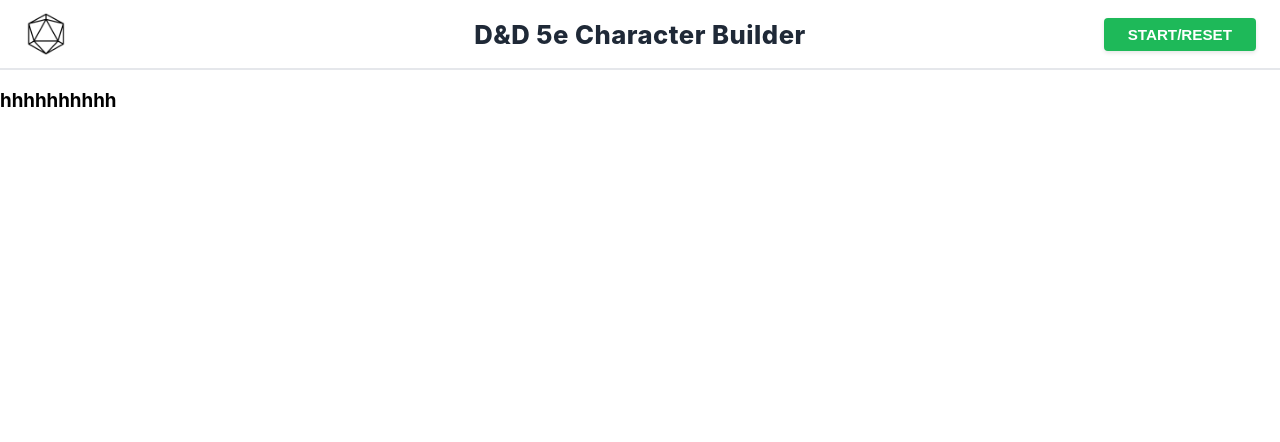
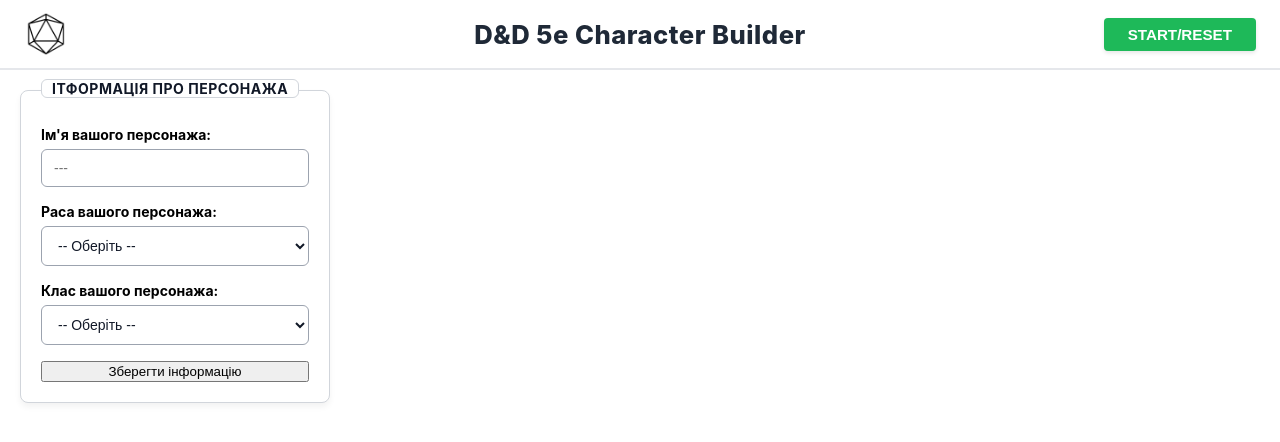
Before and after one commit to Benj1r00/CharacterBuilder, a React (Create React App) app: page /character-builder in a window 1280 px wide. Shown: the top 442 px of the page. Built offline with nearby package versions, Linux system fonts and the light colour scheme.

Commit message:
add first form

```diff
--- a/package.json
+++ b/package.json
@@ -10,6 +10,7 @@
     "@testing-library/user-event": "^13.5.0",
     "react": "^19.2.7",
     "react-dom": "^19.2.7",
+    "react-hook-form": "^7.81.0",
     "react-redux": "^9.3.0",
     "react-router-dom": "^7.18.1",
     "react-scripts": "5.0.1",
--- /dev/null
+++ b/src/components/CharacterInfo.css
@@ -0,0 +1,75 @@
+.info-panel-wrapper {
+  position: relative;
+  background-color: #ffffff;
+  border: 1px solid #d1d5db;
+  border-radius: 8px;
+  padding: 35px 20px 20px 20px;
+  width: 100%;
+  min-width: 280px;
+  box-shadow: 0 4px 6px rgba(0, 0, 0, 0.05);
+  font-family: -apple-system, BlinkMacSystemFont, "Segoe UI", Roboto, Helvetica, Arial, sans-serif;
+  box-sizing: border-box;
+}
+
+.panel-badge {
+  position: absolute;
+  top: -12px;
+  left: 20px;
+  background-color: #ffffff;
+  padding: 0 10px;
+  font-weight: 700;
+  font-size: 14px;
+  border: 1px solid #d1d5db;
+  border-radius: 6px;
+  text-transform: uppercase;
+  color: #111827;
+  letter-spacing: 0.5px;
+}
+
+.info-form {
+  display: flex;
+  flex-direction: column;
+  gap: 16px;
+}
+
+.form-group {
+  display: flex;
+  flex-direction: column;
+  gap: 6px;
+}
+
+.label-row {
+  display: flex;
+  justify-content: space-between;
+  align-items: flex-end;
+}
+
+.form-label {
+  font-weight: 700;
+  font-size: 14px;
+  color: #000000;
+}
+
+.form-control {
+  padding: 10px 12px;
+  border: 1px solid #9ca3af;
+  border-radius: 6px;
+  font-size: 14px;
+  width: 100%;
+  box-sizing: border-box;
+  background-color: #ffffff;
+  color: #111827;
+  transition: border-color 0.2s ease;
+}
+
+.form-control:focus {
+  outline: none;
+  border-color: #3b82f6;
+  box-shadow: 0 0 0 1px #3b82f6;
+}
+
+.error-text {
+  color: #ef4444;
+  font-size: 12px;
+  margin-top: -2px;
+}
--- /dev/null
+++ b/src/components/CharacterInfo.js
@@ -0,0 +1,66 @@
+import React from 'react';
+import { useForm } from 'react-hook-form';
+import { RACES } from '../constant/races';
+import { CLASSES } from '../constant/classes';
+import './CharacterInfo.css'
+
+export default function CharacterInfo(){
+    const {register, handleSubmit, formState: { errors },} = useForm({defaultValues: {characterName: '', race: '', characterClass: ''}});
+
+    const onSubmit = (data) => {
+        console.log(data);
+    }
+
+    return(
+        <div className='info-panel-wrapper'>
+            <div className='panel-badge'>Ітформація про персонажа</div>
+            <form className='info-form' onSubmit={handleSubmit(onSubmit)}>
+                <div className='form-group'>
+                    <label className='form-label' htmlFor='characterName'>Ім'я вашого персонажа:</label>
+                    <input
+                    className='form-control'
+                    id="characterName"
+                    placeholder="---"
+                    {...register('characterName', {
+                        required: "Ім'я є обов'язковим",
+                        minLength: { value: 2, message: "Мінімум 2 символи" }
+                    })}/>
+                    {errors.characterName && <span className="error-text">{errors.characterName.message}</span>}
+                </div>
+
+                <div className='form-group'>
+                    <label className='form-label' htmlFor="race">Раса вашого персонажа:</label>
+                    <select
+                    className='form-control'
+                    id="race"
+                    {...register("race",{required: "Виберіть расу"})}>
+                        <option value="">-- Оберіть --</option>
+                        {Object.entries(RACES).map(([raceKey, raceData]) => (
+                            <option key={raceKey} value={raceKey}>
+                                {raceData.name}
+                            </option>))}
+                    </select>
+                    {errors.race && <span className="error-text">{errors.race.message}</span>}
+                </div>
+
+                <div className='form-group'>
+                    <label className='form-label' htmlFor="characterClass">Клас вашого персонажа:</label>
+                    <select
+                    className='form-control'
+                    id="characterClass"
+                    {...register("characterClass",{required: "Виберіть клас"})}>
+                        <option value="">-- Оберіть --</option>
+                            {Object.entries(CLASSES).map(([classKey, classData]) => (
+                            <option key={classKey} value={classKey}>
+                                {classData.name}
+                            </option>))}
+                    </select>
+                    {errors.characterClass && <span className="error-text">{errors.characterClass.message}</span>}
+                </div>
+                <button type="submit">
+                    Зберегти інформацію
+                </button>
+            </form>
+        </div>
+    );
+}
--- /dev/null
+++ b/src/constant/classes.js
@@ -0,0 +1,80 @@
+export const CLASSES = {
+  artificer: {
+    name: 'Винахідник',
+    hit_die: 8,
+    saving_throws: ['constitution', 'intelligence'],
+    primary_ability: ['intelligence']
+  },
+  barbarian: {
+    name: 'Варвар',
+    hit_die: 12,
+    saving_throws: ['strength', 'constitution'],
+    primary_ability: ['strength']
+  },
+  bard: {
+    name: 'Бард',
+    hit_die: 8,
+    saving_throws: ['dexterity', 'charisma'],
+    primary_ability: ['charisma']
+  },
+  cleric: {
+    name: 'Жрець',
+    hit_die: 8,
+    saving_throws: ['wisdom', 'charisma'],
+    primary_ability: ['wisdom']
+  },
+  druid: {
+    name: 'Друїд',
+    hit_die: 8,
+    saving_throws: ['intelligence', 'wisdom'],
+    primary_ability: ['wisdom']
+  },
+  fighter: {
+    name: 'Воїн',
+    hit_die: 10,
+    saving_throws: ['strength', 'constitution'],
+    primary_ability: ['strength', 'dexterity']
+  },
+  monk: {
+    name: 'Монах',
+    hit_die: 8,
+    saving_throws: ['strength', 'dexterity'],
+    primary_ability: ['dexterity', 'wisdom']
+  },
+  paladin: {
+    name: 'Паладин',
+    hit_die: 10,
+    saving_throws: ['wisdom', 'charisma'],
+    primary_ability: ['strength', 'charisma']
+  },
+  ranger: {
+    name: 'Слідопит',
+    hit_die: 10,
+    saving_throws: ['strength', 'dexterity'],
+    primary_ability: ['dexterity', 'wisdom']
+  },
+  rogue: {
+    name: 'Шахрай',
+    hit_die: 8,
+    saving_throws: ['dexterity', 'intelligence'],
+    primary_ability: ['dexterity']
+  },
+  sorcerer: {
+    name: 'Чародій',
+    hit_die: 6,
+    saving_throws: ['constitution', 'charisma'],
+    primary_ability: ['charisma']
+  },
+  warlock: {
+    name: 'Чаклун',
+    hit_die: 8,
+    saving_throws: ['wisdom', 'charisma'],
+    primary_ability: ['charisma']
+  },
+  wizard: {
+    name: 'Чарівник',
+    hit_die: 6,
+    saving_throws: ['intelligence', 'wisdom'],
+    primary_ability: ['intelligence']
+  }
+};
--- a/src/pages/MainPage.css
+++ b/src/pages/MainPage.css
@@ -0,0 +1,13 @@
+.builder-container {
+    display: grid;
+    grid-template-columns: 25% 1fr;
+    gap: 30px;
+    padding: 20px;
+    max-width: 1600px;
+    margin: 0 auto;
+    box-sizing: border-box;
+}
+
+.sidebar-section {
+    width: 100%;
+}
--- a/src/pages/MainPage.js
+++ b/src/pages/MainPage.js
@@ -1,8 +1,16 @@
-import React from 'react';
+import CharacterInfo from '../components/CharacterInfo';
 import './MainPage.css';
 
 export default function MainPage(){
     return(
-        <h3>hhhhhhhhhh</h3>
+        <div className="builder-container">
+            <div className="sidebar-section">
+                <CharacterInfo />
+            </div>
+
+            <div className="main-content-section">
+                {/* місце для контейнера з поінтами */}
+            </div>
+        </div>
     );
 }
```
Also changed, not shown: src/components/CharacterBuilder.css (added), src/components/CharacterBuilder.js (added), src/components/PointBuyTable.css (added), src/components/PointBuyTable.js (added), 1 other file (tests, documents, lock files or other folders).
